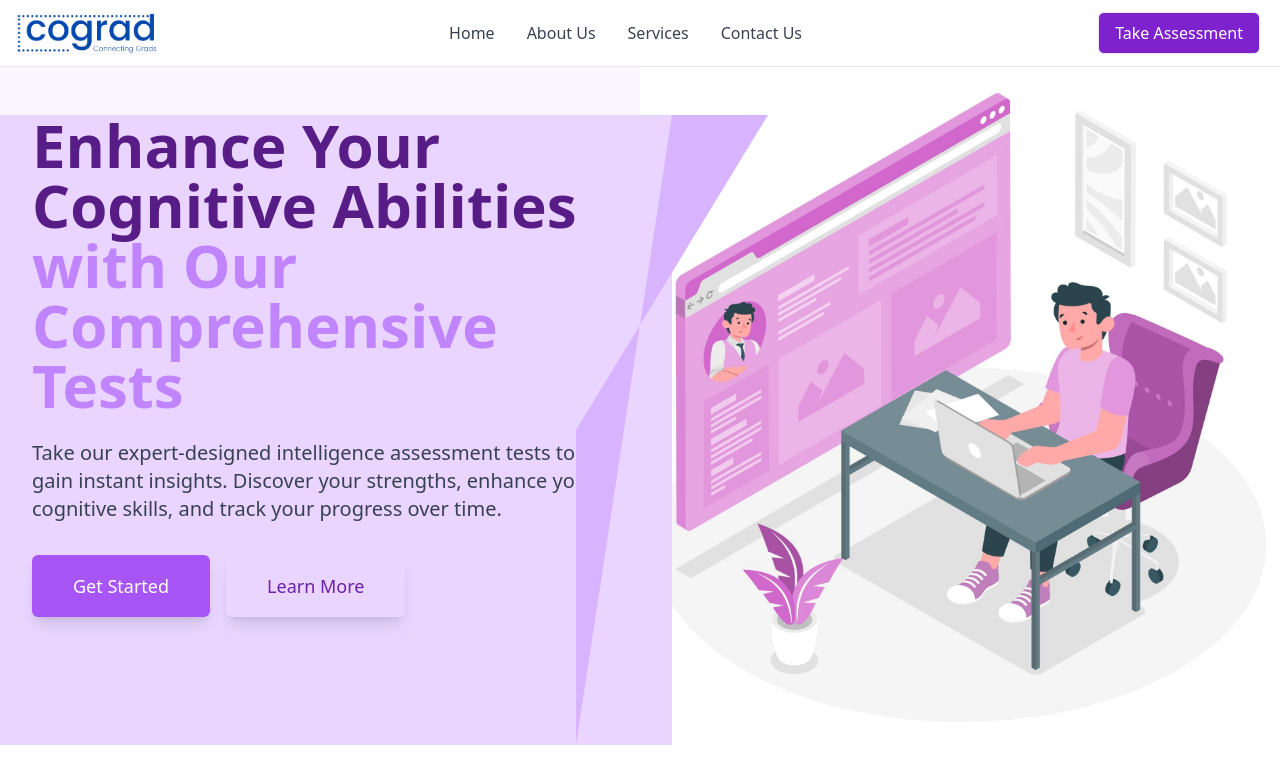
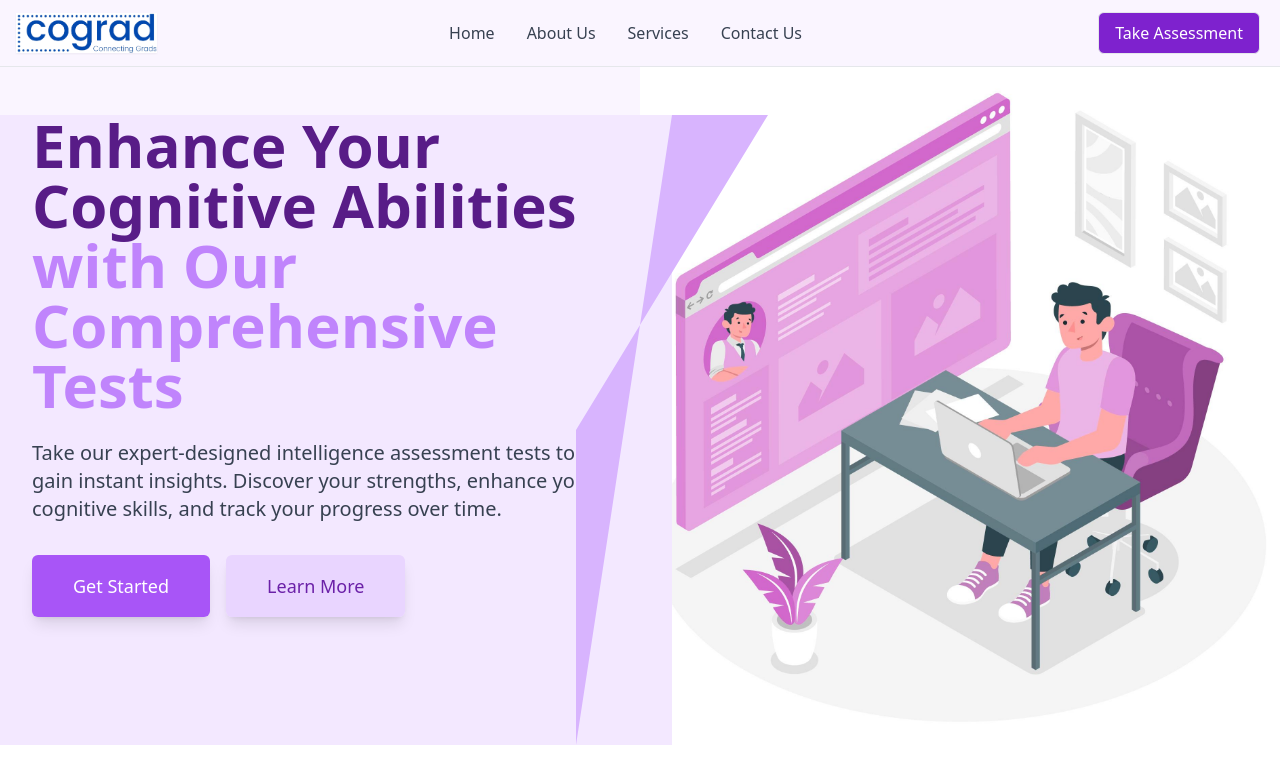
Before and after one commit to NitinSingh07/Intelligence-Assessment-Test, a React (Vite) app in the folder frontend/: page / in a window 1280 px wide. Shown: the top 784 px of the page. Built offline with nearby package versions, Linux system fonts and the light colour scheme.

Commit message:
refactor: Update background color in HeroSection and Navbar components

```diff
--- a/frontend/src/components/HeroSection.jsx
+++ b/frontend/src/components/HeroSection.jsx
@@ -6,7 +6,7 @@ const HeroSection = () => {
     <div className="relative bg-purple-50 overflow-hidden">
       {/* Background Decoration */}
       <div className="max-w-7xl mx-auto relative">
-        <div className="relative z-10 pb-8 bg-purple-200 dark:bg-purple-900 sm:pb-16 md:pb-20 lg:max-w-2xl lg:w-full lg:pb-28 xl:pb-32 -mt-10 lg:-mt-16">
+        <div className="relative z-10 pb-8 bg-purple-100 dark:bg-purple-900 sm:pb-16 md:pb-20 lg:max-w-2xl lg:w-full lg:pb-28 xl:pb-32 -mt-10 lg:-mt-16">
           <svg
             className="hidden lg:block absolute right-0 inset-y-0 h-full w-48 text-purple-300 dark:text-purple-900 transform translate-x-1/2"
             fill="currentColor"
--- a/frontend/src/components/Navbar.jsx
+++ b/frontend/src/components/Navbar.jsx
@@ -9,7 +9,7 @@ const Navbar = () => {
   };
 
   return (
-    <nav className="relative px-4 py-2 flex justify-between items-center bg-white border-b border-gray-200 shadow-md">
+    <nav className="relative px-4 py-2 flex justify-between items-center bg-purple-50 border-b border-gray-200 shadow-md">
       {/* Logo */}
       <Link
         className="flex items-center text-2xl font-bold text-purple-600"
```
